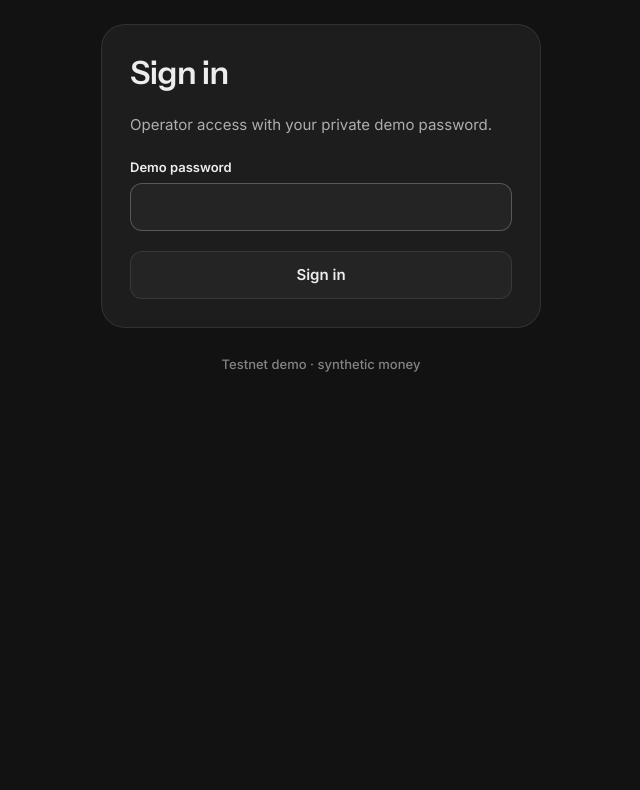
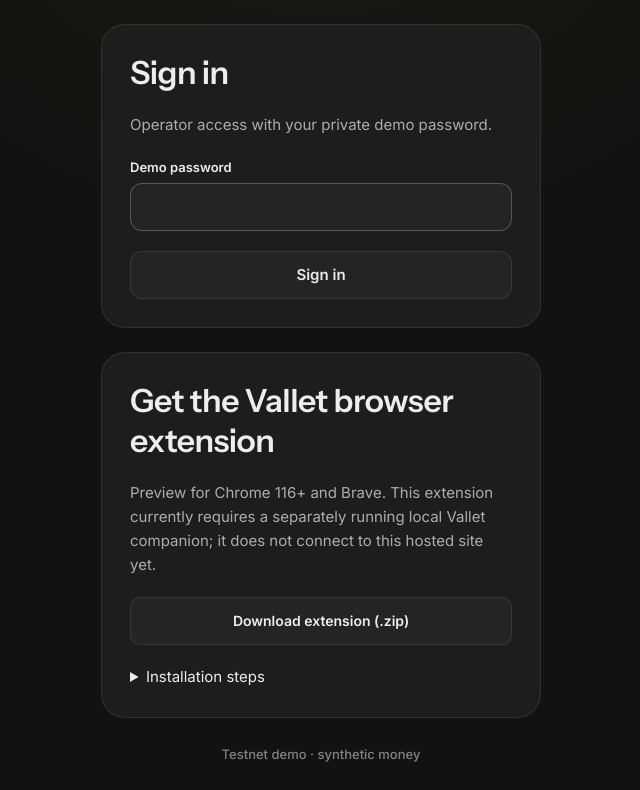
Before and after one commit to akiibot/proofFi, a Next.js app in the folder apps/web/: page /login in a window 1280 px wide. Shown: the part 796-1586 px from the top of the page, without its empty margins (319-959 px from the left). Before the commit the page ends 1196 px from the top, so only its background shows below. Built offline with nearby package versions, Linux system fonts and the light colour scheme; what openapi-fetch would draw is missing.

Commit message:
PF-148 add browser extension download option (#182)

```diff
--- a/apps/web/app/login/page.tsx
+++ b/apps/web/app/login/page.tsx
@@ -70,6 +70,21 @@
       <Button type="submit" kind="secondary" size="lg" wide disabled={!hydrated || busy !== null} busy={busy === 'operator'}>{busy === 'operator' ? 'Signing in…' : 'Sign in'}</Button>
       <noscript>Enable JavaScript to sign in or launch the demo.</noscript>
     </form>
+    <section className={`${styles.card} ${styles.extension}`} aria-labelledby="extension-download-title">
+      <h2 id="extension-download-title" className="t-h3">Get the Vallet browser extension</h2>
+      <p>Preview for Chrome 116+ and Brave. This extension currently requires a separately running local Vallet companion; it does not connect to this hosted site yet.</p>
+      <a className={styles.download} href="/downloads/vallet-extension-0.1.0.zip" download>
+        Download extension (.zip)
+      </a>
+      <details>
+        <summary>Installation steps</summary>
+        <ol>
+          <li>Download and extract the ZIP file.</li>
+          <li>Open <code>chrome://extensions</code> or <code>brave://extensions</code> and turn on Developer mode.</li>
+          <li>Choose <strong>Load unpacked</strong> and select the extracted folder.</li>
+        </ol>
+      </details>
+    </section>
     <p className={styles.footnote}>Testnet demo · synthetic money</p>
   </main>;
 }
--- a/apps/web/src/screens/auth/auth.module.css
+++ b/apps/web/src/screens/auth/auth.module.css
@@ -13,6 +13,18 @@
   border-radius: var(--radius-bc-md); background: var(--pf-surface-s1); border: var(--pf-stroke) solid var(--pf-outline-med);
 }
 .card h1 { margin: 0; color: var(--pf-text-high); }
+.extension h2 { margin: 0; color: var(--pf-text-high); }
+.extension p { margin: 0; line-height: 1.6; color: var(--pf-text-med); }
+.download {
+  display: flex; align-items: center; justify-content: center; min-height: 48px; padding: 12px 18px;
+  border: 1px solid var(--pf-outline-med); border-radius: var(--radius-sc-md); background: var(--pf-surface-s2);
+  color: var(--pf-text-high); font: 600 14px/20px var(--pf-font-body); text-decoration: none;
+}
+.download:hover { background: var(--pf-surface-s3); }
+.download:focus-visible, .extension summary:focus-visible { outline: 2px solid var(--pf-outline-primary); outline-offset: 3px; }
+.extension summary { width: fit-content; cursor: pointer; color: var(--pf-text-high); }
+.extension ol { display: grid; gap: var(--space-2xl); padding-left: 20px; }
+.extension code { overflow-wrap: anywhere; }
 .footnote { margin: 0; font: 500 13px/24px var(--pf-font-body); color: var(--pf-text-low); }
 
 .welcome {
```
Also changed, not shown: 3 other files (tests, documents, lock files or other folders).
